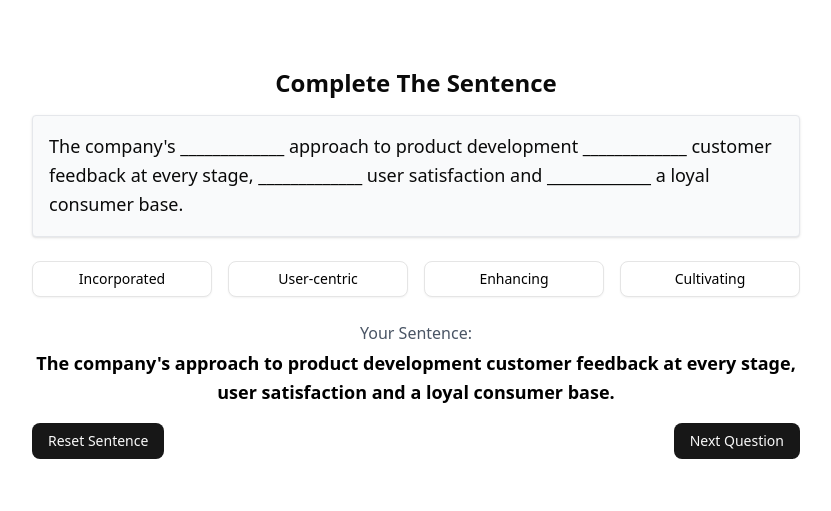
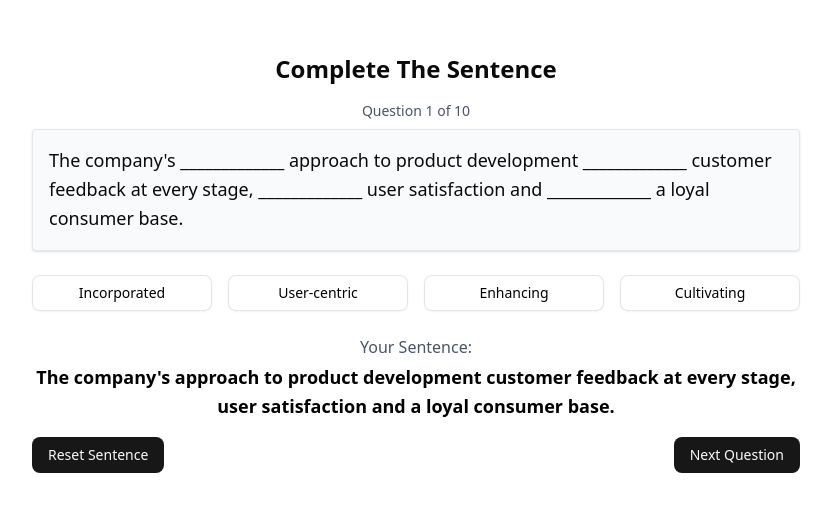
Before and after one commit to abhijitmanna912001/Sentence-Construction-Tool, a React app: page / in a window 1280 px wide. Shown: the part 137-648 px from the top of the page, without its empty margins (224-1055 px from the left). Built offline with nearby package versions, Linux system fonts and the light colour scheme; data requests are answered from the project's data file; the HTML template or start-up script is replaced by a standard one.

Commit message:
Add question progress indicator (Question X of Y)

```diff
--- a/src/App.tsx
+++ b/src/App.tsx
@@ -57,13 +57,10 @@ function App() {
     const currentQuestion = questions[currentQuestionIndex];
     const correctAnswer = currentQuestion.correctAnswer;
 
-    // Check if the user's answer is correct
     const isCorrect = selectedWords.join(" ") === correctAnswer.join(" ");
 
-    // Update the score if correct
     if (isCorrect) setScore((prev) => prev + 1);
 
-    // Store the user's answer
     setAnswers([
       ...answers,
       {
@@ -73,13 +70,11 @@ function App() {
       },
     ]);
 
-    // Move to the next question
     setSelectedWords([]);
     setCurrentQuestionIndex((prevIndex) => prevIndex + 1);
   };
 
   const handleFinish = () => {
-    // Show final score
     alert(`Your score: ${score} out of ${questions.length}`);
   };
 
@@ -95,13 +90,12 @@ function App() {
         <h1 className="text-2xl font-bold mb-4 text-center">
           Complete The Sentence
         </h1>
-
-        {/* Display the current question */}
+        <p className="text-center text-sm text-gray-600 mb-2">
+          Question {currentQuestionIndex + 1} of {questions.length}
+        </p>
         <div className="text-lg leading-relaxed mb-6 bg-gray-50 p-4 rounded shadow border border-gray-200">
           {question.question}
         </div>
-
-        {/* Options to fill the blanks */}
         <div className="grid grid-cols-2 sm:grid-cols-4 gap-4 mb-6">
           {question.options.map((word) => (
             <Button
@@ -115,8 +109,6 @@ function App() {
             </Button>
           ))}
         </div>
-
-        {/* User's sentence */}
         <div className="text-center mb-4">
           <p className="font-medium mb-1 text-gray-600">Your Sentence:</p>
           <p className="text-lg font-bold text-black leading-relaxed">
@@ -124,7 +116,6 @@ function App() {
           </p>
         </div>
 
-        {/* Navigation buttons */}
         <div className="flex justify-between w-full">
           <Button onClick={handleReset} variant="default">
             Reset Sentence
@@ -144,7 +135,6 @@ function App() {
         </div>
       </div>
 
-      {/* Show all answers at the end */}
       {currentQuestionIndex >= questions.length && (
         <div className="mt-8">
           <h2 className="text-xl font-bold mb-4">Your Results</h2>
```
